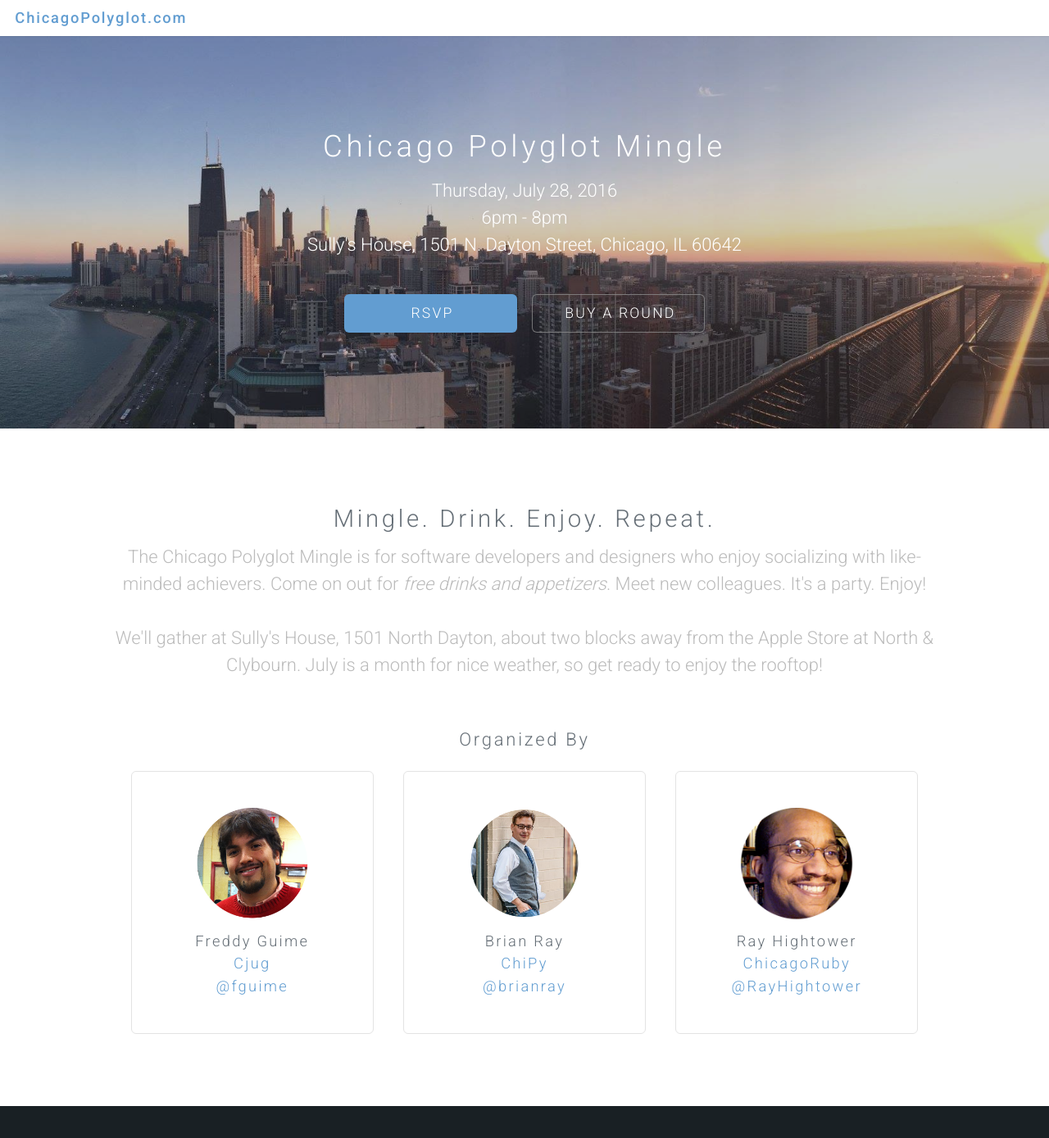
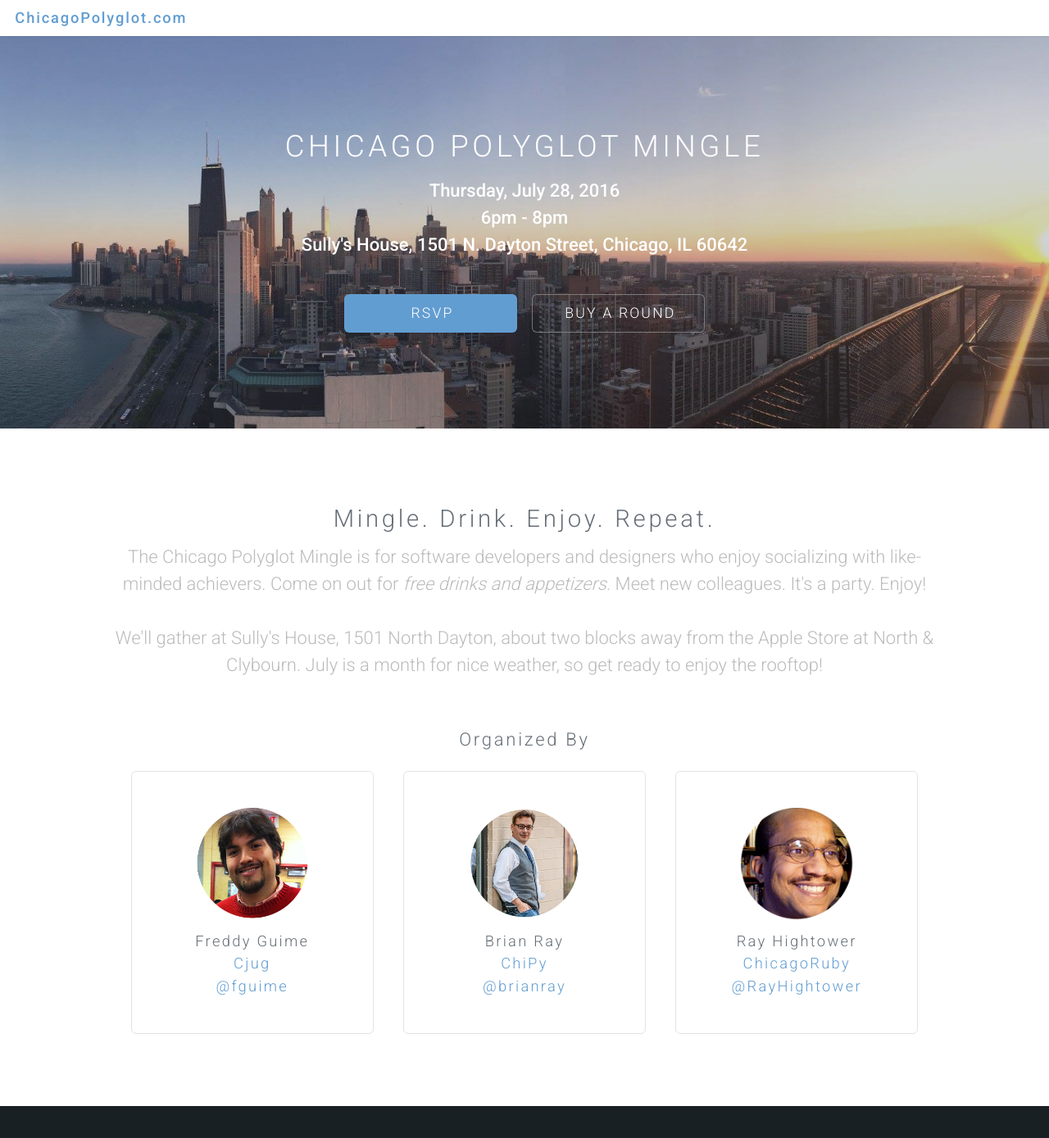
Before and after one commit to 8thlight/chicagopolyglot, a Jekyll site: the page built from index.html, in a window 1280 px wide and 1400 px high. Shown: the top 1389 px of the window at 82% size. Built offline with Jekyll 4.4.1, drawn with Linux system fonts in a browser that asks for light colours.

Commit message:
Changed font size and added BrainTree

```diff
--- a/codeofconduct.html
+++ b/codeofconduct.html
@@ -8,7 +8,7 @@
     <div class="container">
         <section>
             <h2>Summary</h2>
-						<p>Chicago Polyglot is dedicated to providing a welcoming and harassment-free experience for everyone, regardless of gender, gender identity and expression, age, sexual orientation, disability, physical appearance, body size, race, or religion.
+						<p>Chicago Polyglot Mingle is dedicated to providing a welcoming and harassment-free experience for everyone, regardless of gender, gender identity and expression, age, sexual orientation, disability, physical appearance, body size, race, or religion.
 							Sexual language and imagery is not appropriate for any event venue, including talks, workshops, the vendor hall, parties, Twitter and other online media.</p>
      		</section>
         <hr class="major" />
--- a/css/style.css
+++ b/css/style.css
@@ -922,6 +922,7 @@
 			margin: 0;
 			padding: 0;
 			position: absolute;
+
 			top: 0;
 		}
 
@@ -1053,12 +1054,14 @@
 		#banner h2 {
 			font-size: 3.5em;
 			line-height: 1em;
+			text-transform: uppercase;
 			margin: 0 0 0.5em 0;
 			padding: 0;
 		}
 
 		#banner p {
 			color: #FFFFFF;
+			font-weight: 400;
 			font-size: 1.5em;
 			line-height: 1.5em;
 			margin-bottom: 2em;
--- a/index.html
+++ b/index.html
@@ -8,7 +8,6 @@
 					<h2>Mingle. Drink. Enjoy. Repeat.</h2>
           <p>The Chicago Polyglot Mingle is for software developers and designers who enjoy socializing with like-minded achievers. Come on out for <i>free drinks and appetizers</i>. Meet new colleagues. It's a party. Enjoy!<br/>
           <br/>We'll gather at Sully's House, 1501 North Dayton, about two blocks away from the Apple Store at North & Clybourn. July is a month for nice weather, so get ready to enjoy the rooftop!</p>
-
 				</header>
 				<div class="container">
 					<h2>Organized By</h2>
@@ -45,7 +44,7 @@
 					<div class="row">
 						<div class="6u">
 							<section class="special">
-								<a href="http://www2.deloitte.com/us/en.html" class="image fit"><img src="images/sponsors/Deloitte.png" alt="Deloitte"/></a>
+								<a href="http://braintree.com" class="image fit"><img src="images/sponsors/braintree.svg" alt="BrainTree"/></a>
 							</section>
 						</div>
 					</div>
```
Also changed, not shown: other parts of codeofconduct.html (+2 -0 lines), images/sponsors/braintree.svg (added).
